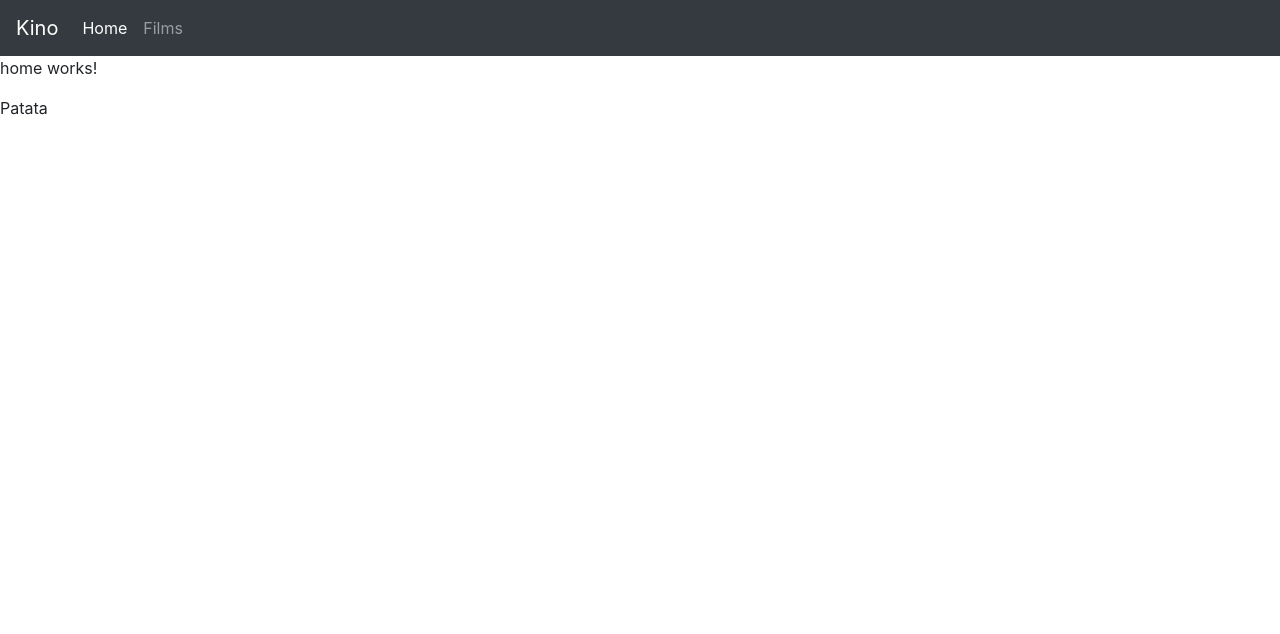
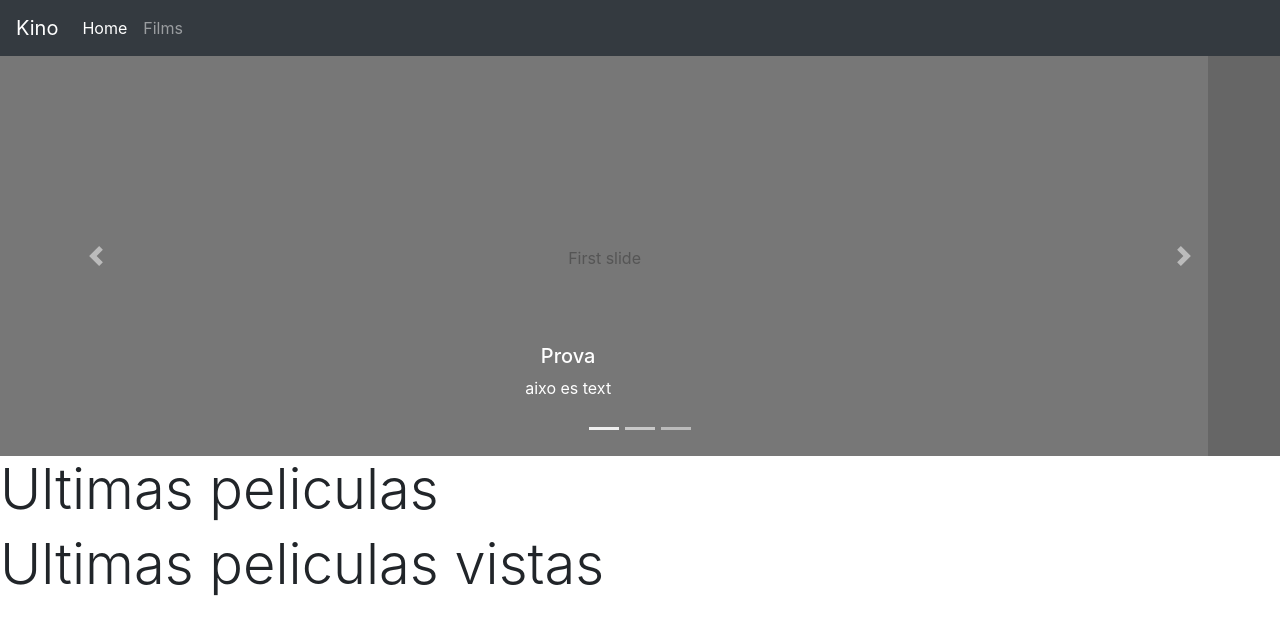
Before and after one commit to ProgramadorViking/kinoclient, an Angular app: page /home in a window 1280 px wide. Shown: the top 634 px of the page. Built offline with nearby package versions, Linux system fonts and the light colour scheme; sample sign-in values are in the browser's storage.

Commit message:
Preparando la estructura de home

```diff
--- a/src/app/components/home/home.component.html
+++ b/src/app/components/home/home.component.html
@@ -1,6 +1,63 @@
 
 <app-navbar></app-navbar>
-<p>
-  home works!
-</p>
-<p *ngIf='auth.logIn'>Patata</p>
+<div id="portada" class="carousel slide" data-ride="carousel">
+  <ol class="carousel-indicators">
+    <li data-target="#portada" data-slide-to="0" class="active"></li>
+    <li data-target="#portada" data-slide-to="1"></li>
+    <li data-target="#portada" data-slide-to="2"></li>
+  </ol>
+  <div class="carousel-inner">
+    <div class="carousel-item active">
+      <svg class="bd-placeholder-img bd-placeholder-img-lg d-block w-100" width="100%" height="400" xmlns="http://www.w3.org/2000/svg" preserveAspectRatio="xMidYMid slice" focusable="false" role="img" aria-label="Placeholder: First slide">
+        <title>Placeholder</title>
+        <rect fill="#777" width="100%" height="100%"></rect>
+        <text fill="#555" dy=".5em" x="50%" y="50%">First slide</text>
+      </svg>
+      <div class="carousel-caption d-none d-md-block">
+        <h5>Prova</h5>
+        <p>aixo es text</p>
+      </div>
+    </div>
+    <div class="carousel-item">
+      <svg class="bd-placeholder-img bd-placeholder-img-lg d-block w-100" width="100%" height="400" xmlns="http://www.w3.org/2000/svg" preserveAspectRatio="xMidYMid slice" focusable="false" role="img" aria-label="Placeholder: Second slide">
+        <title>Placeholder</title>
+        <rect fill="#666" width="100%" height="100%"></rect>
+        <text fill="#444" dy=".5em" x="50%" y="50%">Second slide</text>
+      </svg>
+      <div class="carousel-caption d-none d-md-block">
+        <h5>Prova</h5>
+        <p>aixo es text</p>
+      </div>
+    </div>
+    <div class="carousel-item">
+      <svg class="bd-placeholder-img bd-placeholder-img-lg d-block w-100" width="100%" height="400" xmlns="http://www.w3.org/2000/svg" preserveAspectRatio="xMidYMid slice" focusable="false" role="img" aria-label="Placeholder: Third slide">
+        <title>Placeholder</title>
+        <rect fill="#555" width="100%" height="100%"></rect>
+        <text fill="#333" dy=".5em" x="50%" y="50%">
+          height: 400px;
+          width: 100%;
+        </text>
+      </svg>
+      <div class="carousel-caption d-none d-md-block">
+        <h5><a href="#">Veure actualitzacions</a></h5>
+      </div>
+    </div>
+  </div>
+  <a class="carousel-control-prev" href="#portada" role="button" data-slide="prev">
+    <span class="carousel-control-prev-icon" aria-hidden="true"></span>
+    <span class="sr-only">Siguiente</span>
+  </a>
+  <a class="carousel-control-next" href="#portada" role="button" data-slide="next">
+    <span class="carousel-control-next-icon" aria-hidden="true"></span>
+    <span class="sr-only">Anterior</span>
+  </a>
+</div>
+<!-- Aqui fem les petites mostres -->
+<div class="row">
+  <div class="col-12">
+      <h2 class="display-4">Ultimas peliculas</h2>
+      <!-- Aqui anirien les ultimes 6 pelicules...-->
+      <h2 class="display-4">Ultimas peliculas vistas</h2>
+      <!-- aqui aniries les ultimes 6 pelicules...-->
+  </div>
+</div>
```
Also changed, not shown: 4 other files (tests, documents, lock files or other folders).
